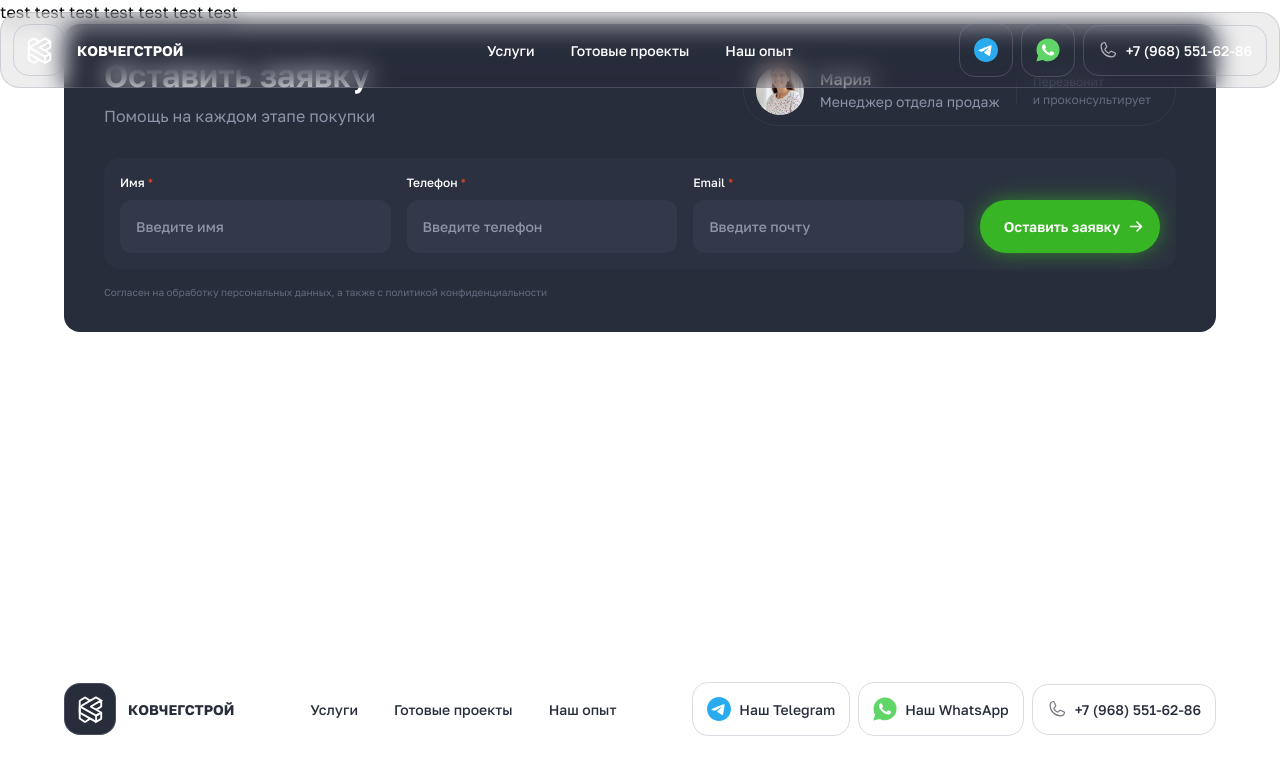
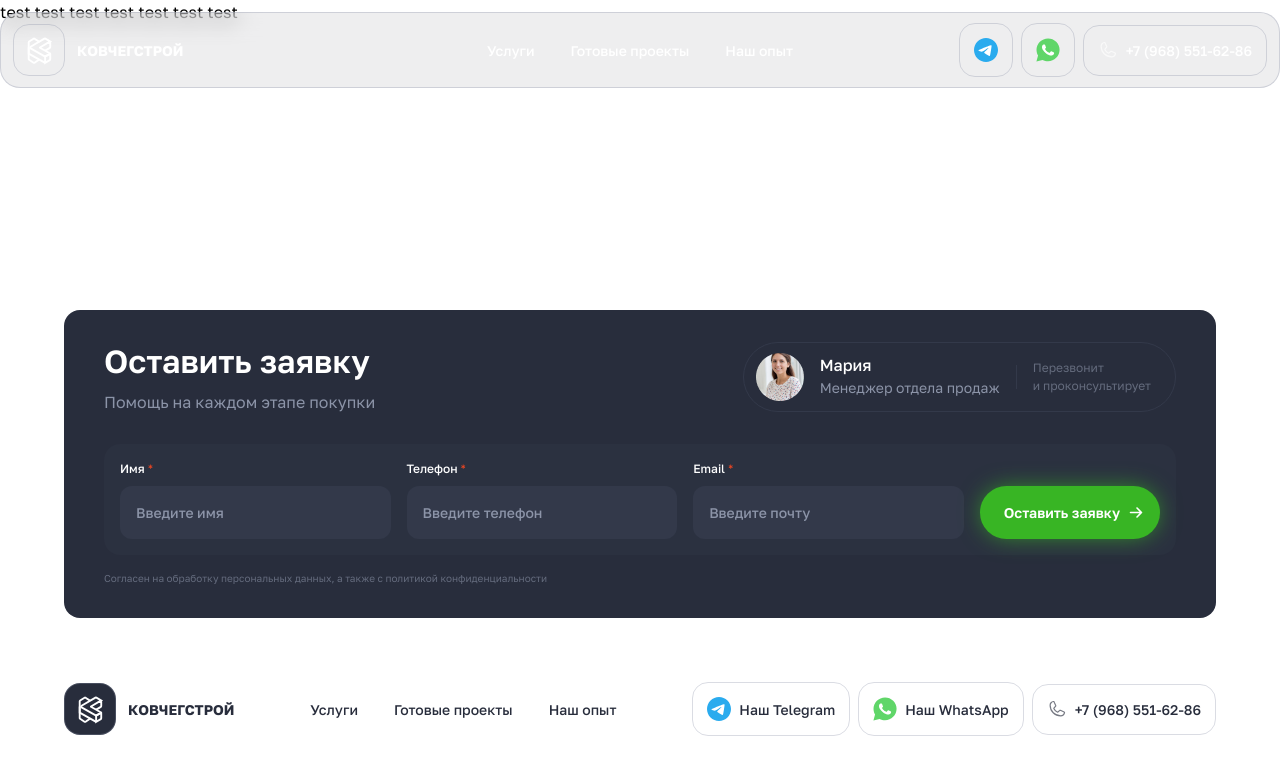
Before and after one commit to RomashkaRV/landing-kovcheg, a Next.js app: page /test in a window 1280 px wide. Shown: the top 774 px of the page. Built offline with nearby package versions, Linux system fonts and the light colour scheme.

Commit message:
fix container

```diff
--- a/package.json
+++ b/package.json
@@ -10,6 +10,7 @@
   },
   "dependencies": {
     "next": "14.2.3",
+    "notistack": "^3.0.1",
     "react": "^18",
     "react-dom": "^18",
     "sass": "^1.76.0"
--- a/src/app/layout.tsx
+++ b/src/app/layout.tsx
@@ -1,10 +1,13 @@
+"use client";
+
 import React, { ReactNode } from "react";
+import { SnackbarProvider } from "notistack";
 
 import { Golos_Text } from "next/font/google";
 
 import Header from "src/components/Header";
 import Footer from "src/components/Footer";
-import Feedback from "../components/Feedback";
+import Feedback from "src/components/Feedback";
 
 import "src/style/index.scss";
 
@@ -23,12 +26,16 @@ export default function RootLayout({
     <html lang="en" className={golos.className}>
       <head />
       <body>
+        <SnackbarProvider>
           <Header />
+          <div className="wrapper">
             {children}
+          </div>
           <Feedback />
           <Footer />
           <script src="//cdn.jsdelivr.net/npm/eruda"></script>
           <script>eruda.init();</script>
+        </SnackbarProvider>
       </body>
     </html>
   );
--- a/src/components/Feedback/index.module.scss
+++ b/src/components/Feedback/index.module.scss
@@ -2,10 +2,11 @@
   width: 100%;
   max-width: 1440px;
 
-  margin: auto auto 0;
   padding: 32px 40px;
 
   display: flex;
+  flex: 0 0 auto;
+
   flex-direction: column;
   gap: 32px;
   border-radius: 16px;
@@ -140,7 +141,7 @@
         }
       }
 
-      & button {
+      .button {
         width: 100%;
         max-width: fit-content;
         height: fit-content;
--- a/src/components/Feedback/index.tsx
+++ b/src/components/Feedback/index.tsx
@@ -1,4 +1,5 @@
 import Image from "next/image";
+import { enqueueSnackbar } from "notistack";
 
 import photo from "public/photo.png";
 import arrow from "./img/arrow.svg";
@@ -7,6 +8,14 @@ import style from "./index.module.scss";
 
 
 export default function Feedback() {
+
+  const sendFeedback = () => {
+    enqueueSnackbar("Заявка отправлена", {
+      variant: "success",
+      anchorOrigin: { horizontal: "right", vertical: "bottom" }
+    });
+  };
+
   return (
     <div className="container">
       <section className={style.feedback}>
@@ -38,7 +47,7 @@ export default function Feedback() {
           </div>
         </div>
         <div className={style.feedback__content}>
-          <form className={style.actions}>
+          <div className={style.actions}>
             <div className={style.field}>
               <p className={style.field__title}>
                 Имя <span>*</span>
@@ -63,11 +72,14 @@ export default function Feedback() {
                 placeholder="Введите почту"
               />
             </div>
-            <button>
+            <button
+              className={style.button}
+              onClick={sendFeedback}
+            >
               Оставить заявку
               <Image src={arrow} alt="arrow" />
             </button>
-          </form>
+          </div>
           <p className={style.personal}>
             Cогласен на обработку персональных данных, а также с политикой конфиденциальности
           </p>
--- a/src/style/_global.scss
+++ b/src/style/_global.scss
@@ -1,4 +1,10 @@
 @import "src/style/adaptive";
+
+.wrapper {
+  flex: 1;
+
+  height: 100%;
+}
 
 .container {
   width: 100%;
@@ -6,8 +12,6 @@
 
   margin: 0 auto;
 
-  flex: 1 0;
-
   padding: 0 64px;
 }
 
--- a/src/style/index.scss
+++ b/src/style/index.scss
@@ -11,6 +11,7 @@
 html,
 body {
   max-width: 100vw;
+
   overflow-x: hidden;
 
   display: flex;
```
Lines whose indentation alone changed are shown as unchanged.
